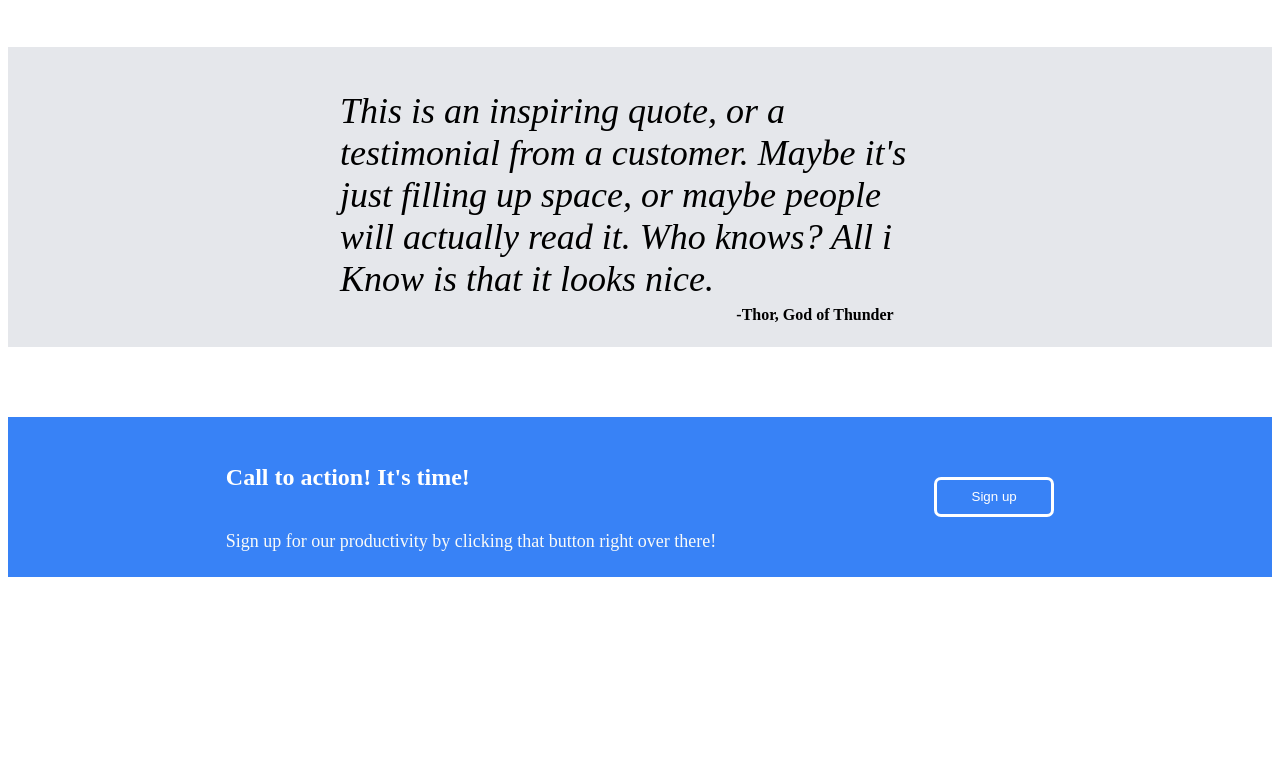
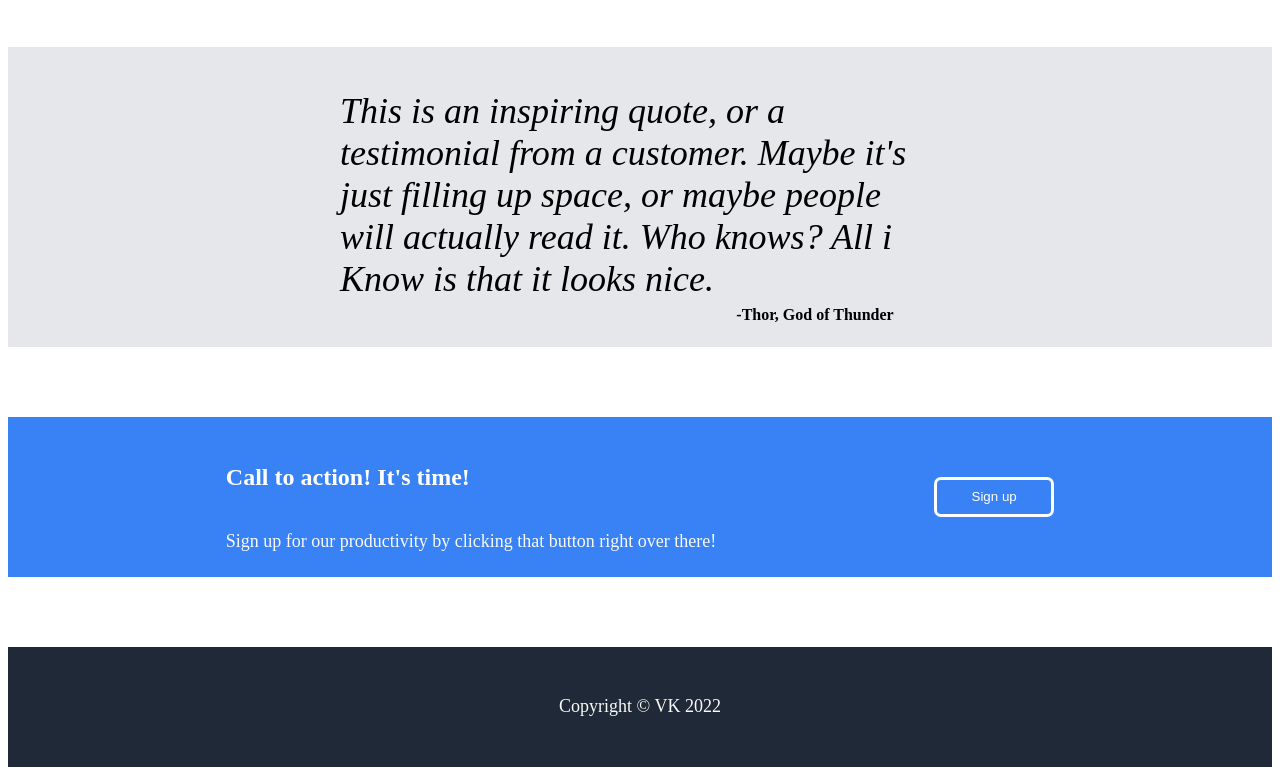
Before and after one commit to Billarchos/landing_page, a plain HTML site: page index.html in a window 1280 px wide. Shown: the part 715-1490 px from the top of the page. Before the commit the page ends 1370 px from the top, so only its background shows below. Drawn offline with Linux system fonts and the light colour scheme.

Commit message:
Added footer to the landing page project

```diff
--- a/index.html
+++ b/index.html
@@ -78,13 +78,9 @@
 
 
 
-
-
-
-
-
-
-
+    <div class="footer">
+        <p class="secondary">Copyright © VK 2022</p>
+    </div>
 
 
 
--- a/style.css
+++ b/style.css
@@ -150,4 +150,15 @@ a {
 h5 {
     font-size: 24px;
     color: white;
+    font-weight: bold;
 }
+
+/* footer */
+
+.footer {
+    background-color: #1f2937;
+    height: 120px;
+    display: flex;
+    justify-content: center;
+    align-items: center;
+}
```
